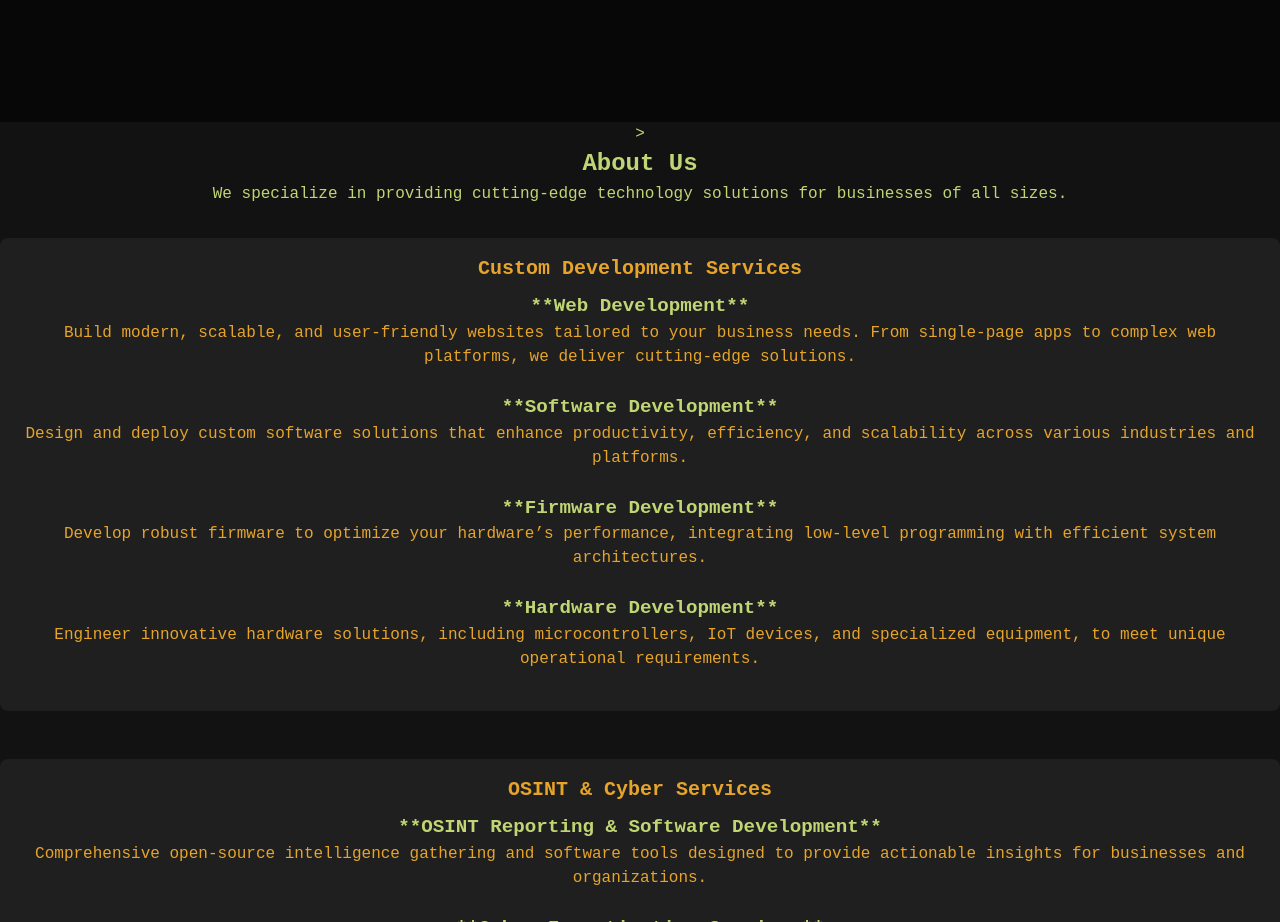
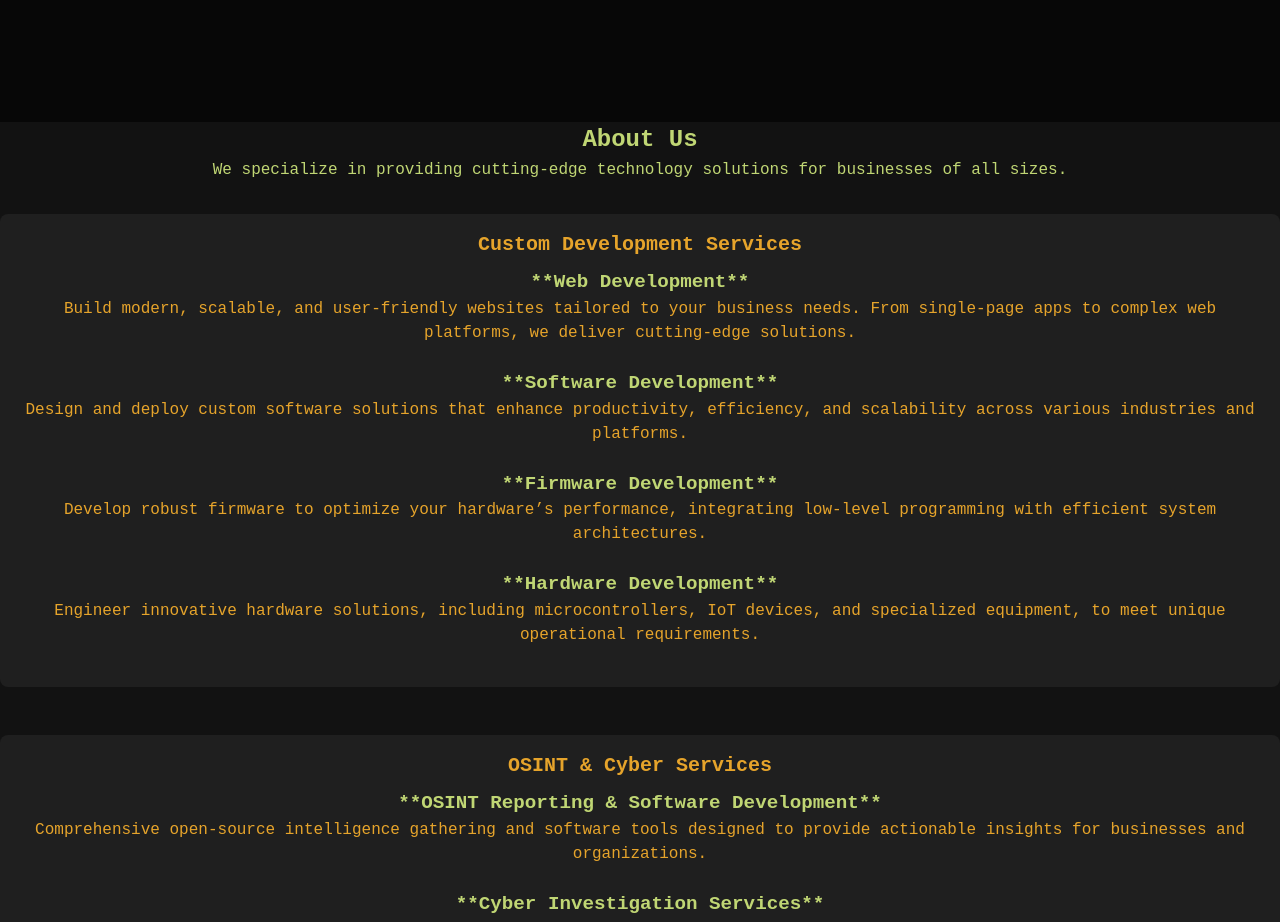
Before and after one commit to ZZX-Labs/0xdeadbeefconsulting-website, a plain HTML site: page home.html in a window 1280 px wide. Shown: the part 840-1762 px from the top of the page. Drawn offline with Linux system fonts and the light colour scheme.

Commit message:
Update home.html

```diff
--- a/home.html
+++ b/home.html
@@ -70,7 +70,7 @@
             </div>
         </section>
         <section class="intro" style="display: block; text-align: center; margin: 0 auto;">
-            <div class="container" style="color: #c0d674; text-align: center; margin: 0 auto;">>
+            <div class="container" style="color: #c0d674; text-align: center; margin: 0 auto;">
                 <h2>About Us</h2>
                 <p>We specialize in providing cutting-edge technology solutions for businesses of all sizes.</p>
             </div>
```
